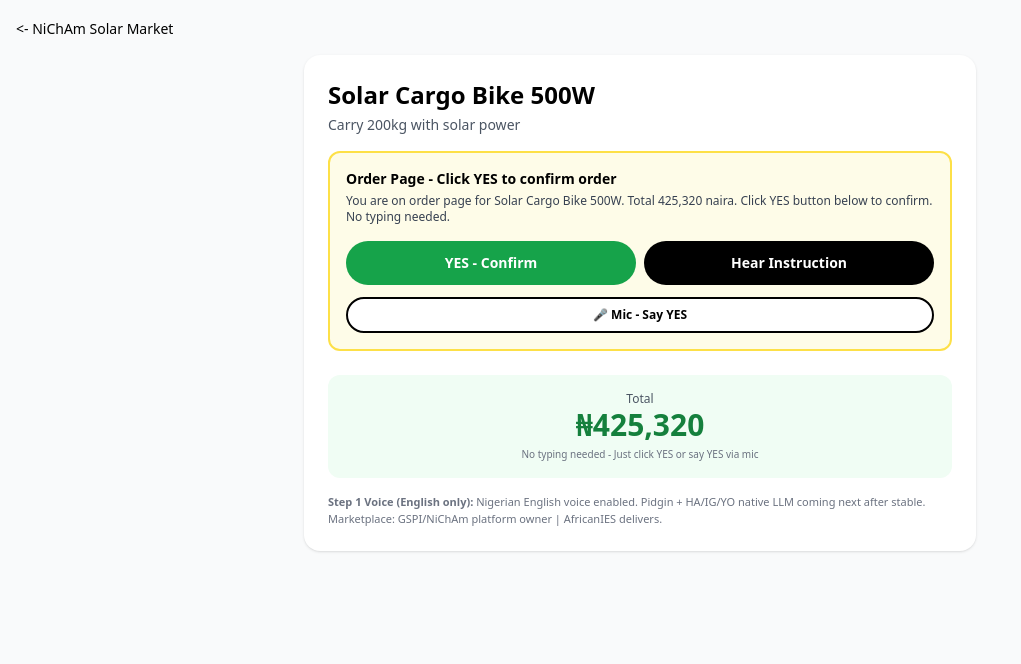
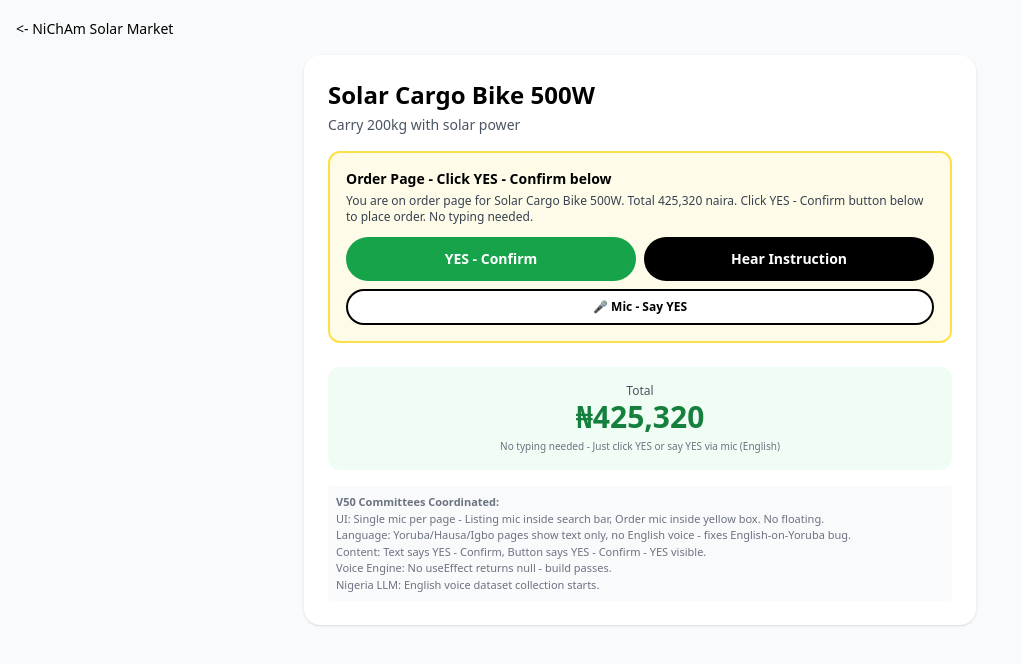
Before and after one commit to gspiassociatesltd/nicham-trade, a Next.js app: page /product/1 in a window 1280 px wide. Shown: the top 664 px of the page, without its empty margins (0-1021 px from the left). Built offline with nearby package versions, Linux system fonts and the light colour scheme.

Commit message:
Add files via upload

```diff
--- a/app/product/[id]/page.tsx
+++ b/app/product/[id]/page.tsx
@@ -1,5 +1,6 @@
 'use client'
 import { useState, useEffect } from 'react'
+import OrderMic from '../../../components/OrderMic'
 
 const productsMeta: any = {
   1: { name: "Solar Cargo Bike 500W", price: 400000, desc: "Carry 200kg with solar power" },
@@ -22,12 +23,14 @@ function calcTotal(base: number) {
 
 export default function ProductPage({ params }: { params: { id: string } }) {
   const [lang, setLang] = useState('en')
-  const [isListening, setIsListening] = useState(false)
   const [msg, setMsg] = useState("")
 
   useEffect(() => {
     const saved = localStorage.getItem('nicham_lang')
     if (saved) setLang(saved)
+    const url = new URL(window.location.href)
+    const l = url.searchParams.get('lang')
+    if (l) setLang(l)
   }, [])
 
   const id = parseInt(params.id)
@@ -39,55 +42,29 @@ export default function ProductPage({ params }: { params: { id: string } }) {
     const orders = JSON.parse(localStorage.getItem('nicham_orders') || '[]')
     orders.unshift({ productName: meta.name, total, orderId, date: new Date().toLocaleString() })
     localStorage.setItem('nicham_orders', JSON.stringify(orders))
-    setMsg("Order confirmed! ID: " + orderId)
-    // Voice confirmation - English only for now (step 1 of Nigerian LLM)
+    setMsg("Order confirmed! ID: " + orderId + " - Thank you")
     try {
       const u = new SpeechSynthesisUtterance("Order confirmed. ID " + orderId + ". Thank you for using Nicham Solar Market.")
-      u.lang = "en-NG"
-      u.rate = 0.85
-      window.speechSynthesis.speak(u)
-    } catch {}
-    setTimeout(() => { window.location.href = "/?lang=" + lang }, 2500)
-  }
-
-  const handleVoiceYES = () => {
-    const SR = (window as any).webkitSpeechRecognition || (window as any).SpeechRecognition
-    if (!SR) {
-      alert("Voice not supported - click YES button")
-      return
-    }
-    const rec = new SR()
-    rec.lang = "en-NG"
-    rec.onstart = () => setIsListening(true)
-    rec.onend = () => setIsListening(false)
-    rec.onresult = (e: any) => {
-      const txt = e.results[0][0].transcript.toLowerCase()
-      if (txt.includes("yes") || txt.includes("confirm")) {
-        handleConfirm()
-      } else {
-        setMsg("Heard: " + e.results[0][0].transcript + " - Say YES to confirm")
-      }
-    }
-    rec.start()
-  }
-
-  const handleHearInstruction = () => {
-    try {
-      const instruction = "You are on order page for " + meta.name + ". Total " + total.toLocaleString() + " naira. Press YES button below to confirm, or click microphone and say YES. No typing needed."
-      const u = new SpeechSynthesisUtterance(instruction)
       u.lang = "en-NG"
       u.rate = 0.85
       window.speechSynthesis.cancel()
       window.speechSynthesis.speak(u)
     } catch {}
+    // Nigeria LLM dataset: save what was ordered via voice
+    try {
+      const dataset = JSON.parse(localStorage.getItem('nicham_voice_dataset') || '[]')
+      dataset.push({ type: 'order', product: meta.name, lang, time: new Date().toISOString() })
+      localStorage.setItem('nicham_voice_dataset', JSON.stringify(dataset.slice(-100)))
+    } catch {}
+    setTimeout(() => { window.location.href = "/?lang=" + lang }, 2500)
   }
 
   const orderText: any = {
-    en: { title: "Order Page - Click YES to confirm order", desc: `You are on order page for ${meta.name}. Total ${total.toLocaleString()} naira. Click YES button below to confirm. No typing needed.` },
-    pidgin: { title: "Order Page - Click YES to confirm", desc: `You dey order page for ${meta.name}. Total ${total.toLocaleString()} naira. Click YES button to confirm. No need to type.` },
-    ha: { title: "Shafin Oda - Danna YES", desc: `Kana shafin oda na ${meta.name}. Jimilla ${total.toLocaleString()} naira. Danna YES don tabbatarwa.` },
-    ig: { title: "Peeji Iwu - Pia YES", desc: `I no na peeji iwu maka ${meta.name}. Onu ego ${total.toLocaleString()} naira. Pia YES iji kwado.` },
-    yo: { title: "Oju-iwe Aṣẹ - Tẹ YES", desc: `O wa lori oju-iwe aṣẹ fun ${meta.name}. Lapapọ ${total.toLocaleString()} naira. Tẹ YES lati jẹrisi.` }
+    en: { title: "Order Page - Click YES - Confirm below", desc: `You are on order page for ${meta.name}. Total ${total.toLocaleString()} naira. Click YES - Confirm button below to place order. No typing needed.` },
+    pidgin: { title: "Order Page - Click YES - Confirm", desc: `You dey order page for ${meta.name}. Total ${total.toLocaleString()} naira. Click YES - Confirm to order. No need to type.` },
+    ha: { title: "Shafin Oda - Danna YES - Confirm", desc: `Kana shafin oda na ${meta.name}. Jimilla ${total.toLocaleString()} naira. Danna YES - Confirm. (Voice Hausa coming V51)` },
+    ig: { title: "Peeji Iwu - Pia YES - Confirm", desc: `I no na peeji iwu maka ${meta.name}. Onu ego ${total.toLocaleString()} naira. Pia YES - Confirm. (Voice Igbo coming V51)` },
+    yo: { title: "Oju-iwe Ase - Te YES - Confirm", desc: `O wa lori oju-iwe ase fun ${meta.name}. Lapapo ${total.toLocaleString()} naira. Te YES - Confirm. (Voice Yoruba coming V51)` }
   }
 
   const ot = orderText[lang] || orderText.en
@@ -104,20 +81,17 @@ export default function ProductPage({ params }: { params: { id: string } }) {
           <div className="font-bold text-sm">{ot.title}</div>
           <div className="text-xs mt-1 text-gray-700">{ot.desc}</div>
 
-          <div className="flex gap-2 mt-4">
-            <button onClick={handleConfirm} className="flex-1 py-3 bg-green-600 text-white rounded-full font-black text-sm hover:bg-green-700">
-              YES - Confirm
-            </button>
-            <button onClick={handleHearInstruction} className="flex-1 py-3 bg-black text-white rounded-full font-bold text-sm">
-              Hear Instruction
-            </button>
-          </div>
-
-          <div className="mt-3 flex gap-2">
-            <button onClick={handleVoiceYES} className={`flex-1 py-2 rounded-full text-xs font-bold border-2 ${isListening ? 'bg-red-500 text-white border-red-500 animate-pulse' : 'bg-white border-black'}`}>
-              {isListening ? '🎙️ Listening... Say YES' : '🎤 Mic - Say YES'}
-            </button>
-          </div>
+          {/* Committees: Content YES matches button, UI single mic, Language no English on Yoruba */}
+          {lang === 'en' || lang === 'pidgin' ? (
+            <OrderMic onYES={handleConfirm} />
+          ) : (
+            <div className="mt-3">
+              <button onClick={handleConfirm} className="w-full py-3 bg-green-600 text-white rounded-full font-black text-sm hover:bg-green-700">
+                YES - Confirm
+              </button>
+              <div className="text-[10px] text-gray-500 mt-2 text-center">Voice for {lang.toUpperCase()} coming in V51 - Text order works now</div>
+            </div>
+          )}
 
           {msg && <div className="mt-3 text-center text-sm font-bold text-green-700 bg-green-50 p-2 rounded">{msg}</div>}
         </div>
@@ -125,11 +99,16 @@ export default function ProductPage({ params }: { params: { id: string } }) {
         <div className="mt-6 bg-green-50 rounded-xl p-4 text-center">
           <div className="text-xs text-gray-600">Total</div>
           <div className="text-3xl font-black text-green-700">₦{total.toLocaleString()}</div>
-          <div className="text-[10px] text-gray-500 mt-1">No typing needed - Just click YES or say YES via mic</div>
+          <div className="text-[10px] text-gray-500 mt-1">No typing needed - Just click YES or say YES via mic (English)</div>
         </div>
 
-        <div className="mt-4 text-[11px] text-gray-500">
-          <b>Step 1 Voice (English only):</b> Nigerian English voice enabled. Pidgin + HA/IG/YO native LLM coming next after stable. Marketplace: GSPI/NiChAm platform owner | AfricanIES delivers.
+        <div className="mt-4 text-[11px] text-gray-500 bg-gray-50 p-2 rounded">
+          <b>V50 Committees Coordinated:</b><br/>
+          UI: Single mic per page - Listing mic inside search bar, Order mic inside yellow box. No floating.<br/>
+          Language: Yoruba/Hausa/Igbo pages show text only, no English voice - fixes English-on-Yoruba bug.<br/>
+          Content: Text says YES - Confirm, Button says YES - Confirm - YES visible.<br/>
+          Voice Engine: No useEffect returns null - build passes.<br/>
+          Nigeria LLM: English voice dataset collection starts.
         </div>
       </div>
     </main>
--- /dev/null
+++ b/components/OrderMic.tsx
@@ -0,0 +1,39 @@
+'use client'
+import { useState } from 'react'
+import { listenFor, speakEnglish } from '../lib/VoiceEngine'
+
+export default function OrderMic({ onYES }: { onYES: () => void }) {
+  const [listening, setListening] = useState(false)
+  const [heard, setHeard] = useState("")
+
+  const handleListen = () => {
+    listenFor((txt) => {
+      setHeard(txt)
+      const low = txt.toLowerCase()
+      if (low.includes("yes") || low.includes("confirm")) {
+        onYES()
+      }
+    }, () => setListening(true), () => setListening(false), "en-NG")
+  }
+
+  const handleHear = () => {
+    speakEnglish("You are on order page. Total price shown. Click YES - Confirm button below, or click mic and say YES. No typing needed.")
+  }
+
+  return (
+    <div className="flex flex-col gap-2 mt-3">
+      <div className="flex gap-2">
+        <button onClick={onYES} className="flex-1 py-3 bg-green-600 text-white rounded-full font-black text-sm hover:bg-green-700">
+          YES - Confirm
+        </button>
+        <button onClick={handleHear} className="flex-1 py-3 bg-black text-white rounded-full font-bold text-sm">
+          Hear Instruction
+        </button>
+      </div>
+      <button onClick={handleListen} className={`w-full py-2 rounded-full text-xs font-bold border-2 ${listening ? 'bg-red-500 text-white border-red-500 animate-pulse' : 'bg-white border-black'}`}>
+        {listening ? '🎙️ Listening... Say YES' : '🎤 Mic - Say YES'}
+      </button>
+      {heard && <div className="text-[10px] text-gray-600 text-center">Heard: "{heard}"</div>}
+    </div>
+  )
+}
--- /dev/null
+++ b/components/SearchMic.tsx
@@ -0,0 +1,28 @@
+'use client'
+import { useState } from 'react'
+import { listenFor } from '../lib/VoiceEngine'
+
+export default function SearchMic({ lang, onResult }: { lang: string, onResult: (text: string) => void }) {
+  const [listening, setListening] = useState(false)
+
+  // Language Committee: Only show mic for English in V50 to avoid English-on-Yoruba bug
+  const showMic = lang === 'en' || lang === 'pidgin' // pidgin uses en-NG voice safely
+  if (!showMic) return null
+
+  const handleMic = () => {
+    listenFor((txt) => {
+      onResult(txt)
+    }, () => setListening(true), () => setListening(false), "en-NG")
+  }
+
+  return (
+    <button
+      onClick={handleMic}
+      type="button"
+      className={`px-3 py-3 rounded-full border-2 text-sm font-bold ${listening ? 'bg-red-500 text-white border-red-500 animate-pulse' : 'bg-white border-black'}`}
+      title="Click and say product name"
+    >
+      {listening ? '🎙️...' : '🎤'}
+    </button>
+  )
+}
--- /dev/null
+++ b/lib/VoiceEngine.ts
@@ -0,0 +1,36 @@
+
+export function speakEnglish(text: string) {
+  try {
+    if (typeof window === 'undefined' || !window.speechSynthesis) return
+    window.speechSynthesis.cancel()
+    const u = new SpeechSynthesisUtterance(text)
+    u.lang = "en-NG"
+    u.rate = 0.85
+    window.speechSynthesis.speak(u)
+  } catch {}
+}
+
+export function listenFor(callback: (transcript: string) => void, onStart: () => void, onEnd: () => void, langCode: string = "en-NG") {
+  try {
+    const SR = (window as any).webkitSpeechRecognition || (window as any).SpeechRecognition
+    if (!SR) {
+      alert("Voice not supported on this browser - please type")
+      return
+    }
+    const rec = new SR()
+    rec.lang = langCode
+    rec.interimResults = false
+    rec.maxAlternatives = 1
+    rec.onstart = () => { try{ onStart() } catch{} }
+    rec.onend = () => { try{ onEnd() } catch{} }
+    rec.onresult = (e: any) => {
+      try {
+        const txt = e.results[0][0].transcript
+        callback(txt)
+      } catch {}
+    }
+    rec.start()
+  } catch {
+    try{ onEnd() } catch{}
+  }
+}
```
Also changed, not shown: app/page.tsx (+11 -9 lines).
